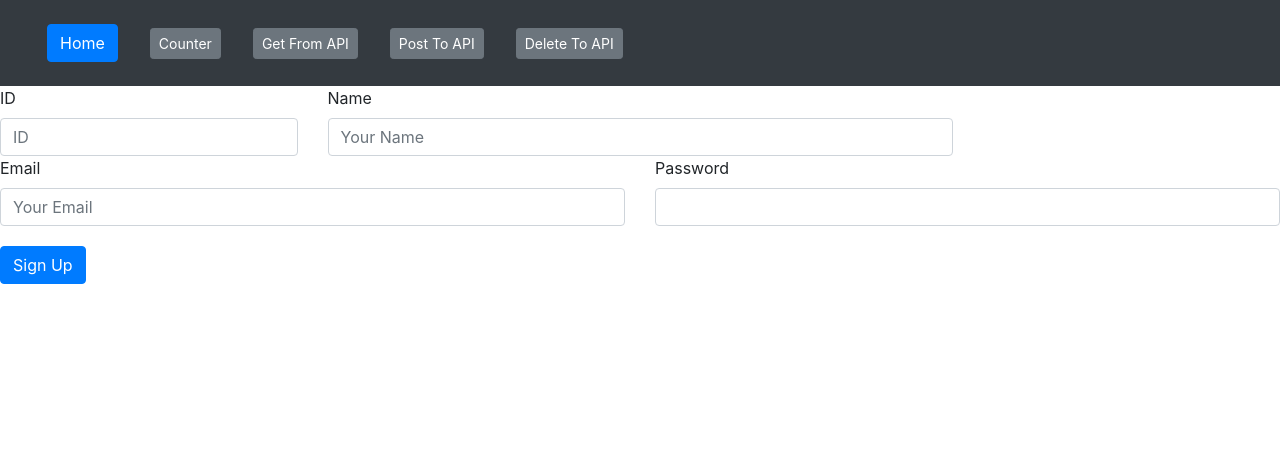
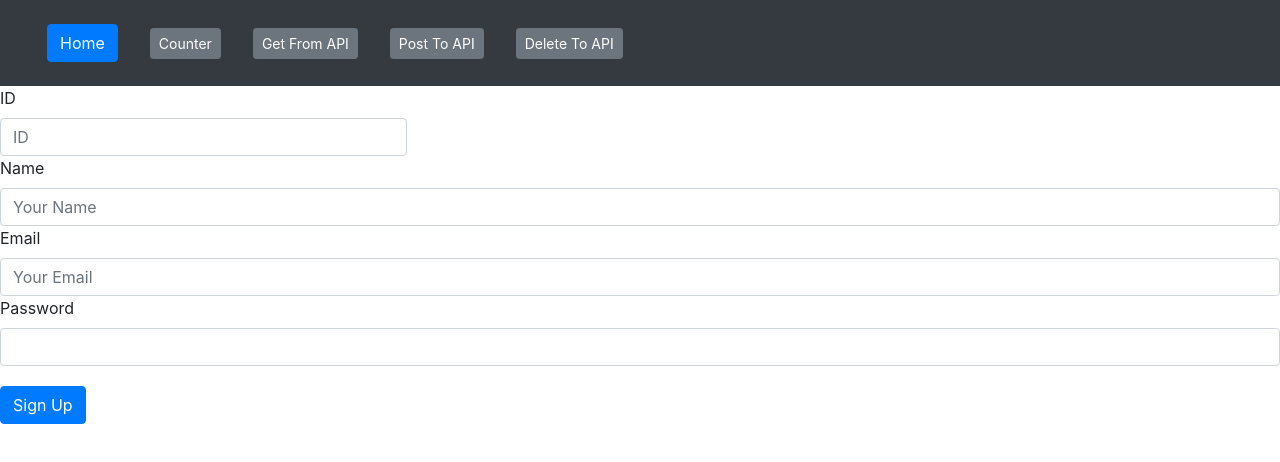
Before and after one commit to SubhamK108/Demo-ASP.NET-Core-WebAPI.Client-React, a React (Create React App) app: page /post_to_api in a window 1280 px wide. Shown: the top 462 px of the page. Built offline with nearby package versions, Linux system fonts and the light colour scheme.

Commit message:
Update PostToApi.tsx

```diff
--- a/src/components/PostToApi.tsx
+++ b/src/components/PostToApi.tsx
@@ -50,19 +50,19 @@ const PostToApi: React.FC = () => {
 
     return (
         <form className="row g-3" onSubmit={SubmitForm}>
-            <div className="col-3">
+            <div className="col-4">
                 <label htmlFor="id" className="form-label">ID</label>
                 <input type="text" className="form-control" placeholder="ID" onChange={e => setUser({ ...user, id: parseInt(e.target.value) })} />
             </div>
-            <div className="col-6">
+            <div className="col-12">
                 <label htmlFor="name" className="form-label">Name</label>
                 <input type="text" className="form-control" placeholder="Your Name" onChange={e => setUser({ ...user, name: e.target.value })} />
             </div>
-            <div className="col-6">
+            <div className="col-12">
                 <label htmlFor="email" className="form-label">Email</label>
                 <input type="email" className="form-control" placeholder="Your Email" onChange={e => setUser({ ...user, email: e.target.value })} />
             </div>
-            <div className="col-6">
+            <div className="col-12">
                 <label htmlFor="password" className="form-label">Password</label>
                 <input type="password" className="form-control" onChange={e => setUser({ ...user, password: e.target.value })} />
             </div>
```
